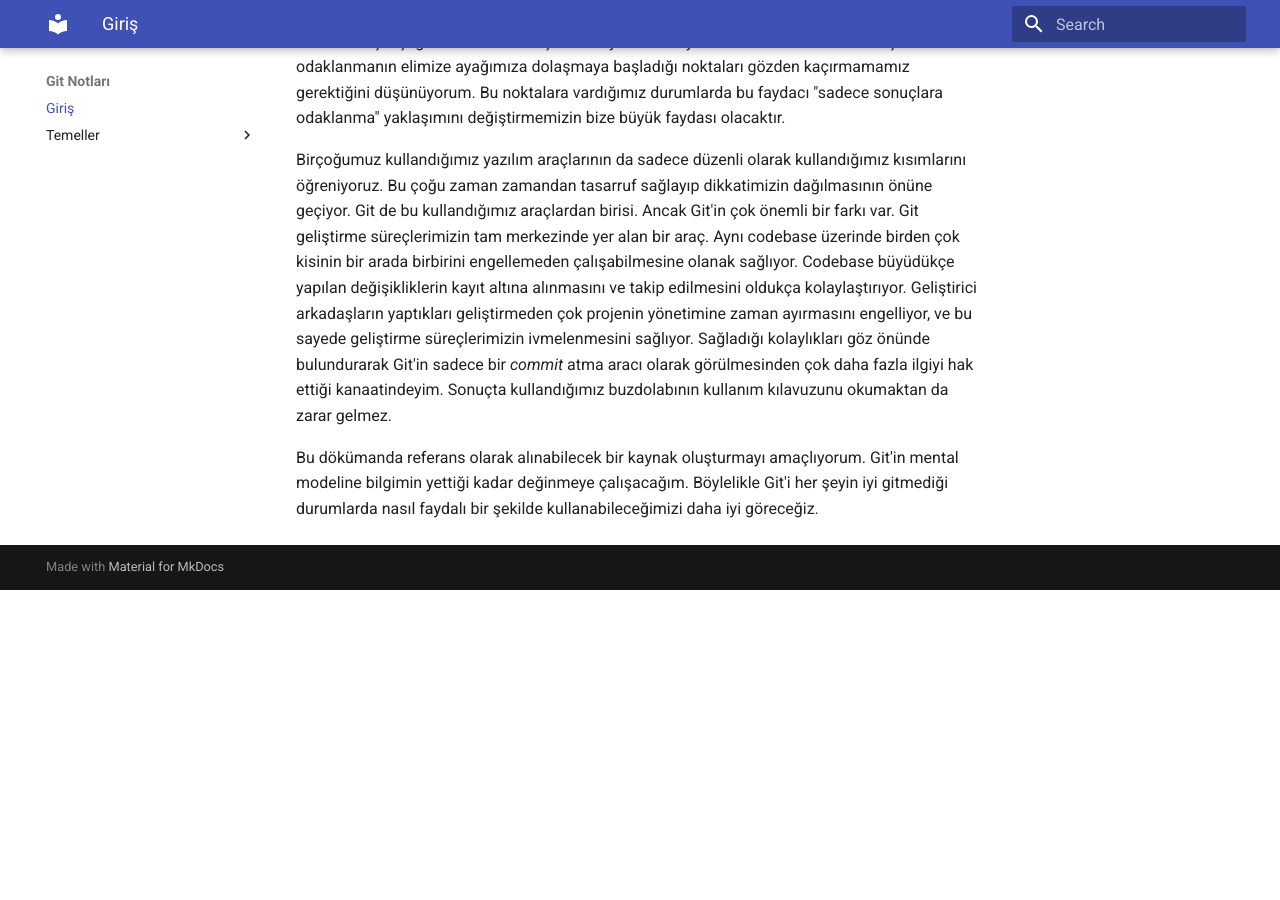
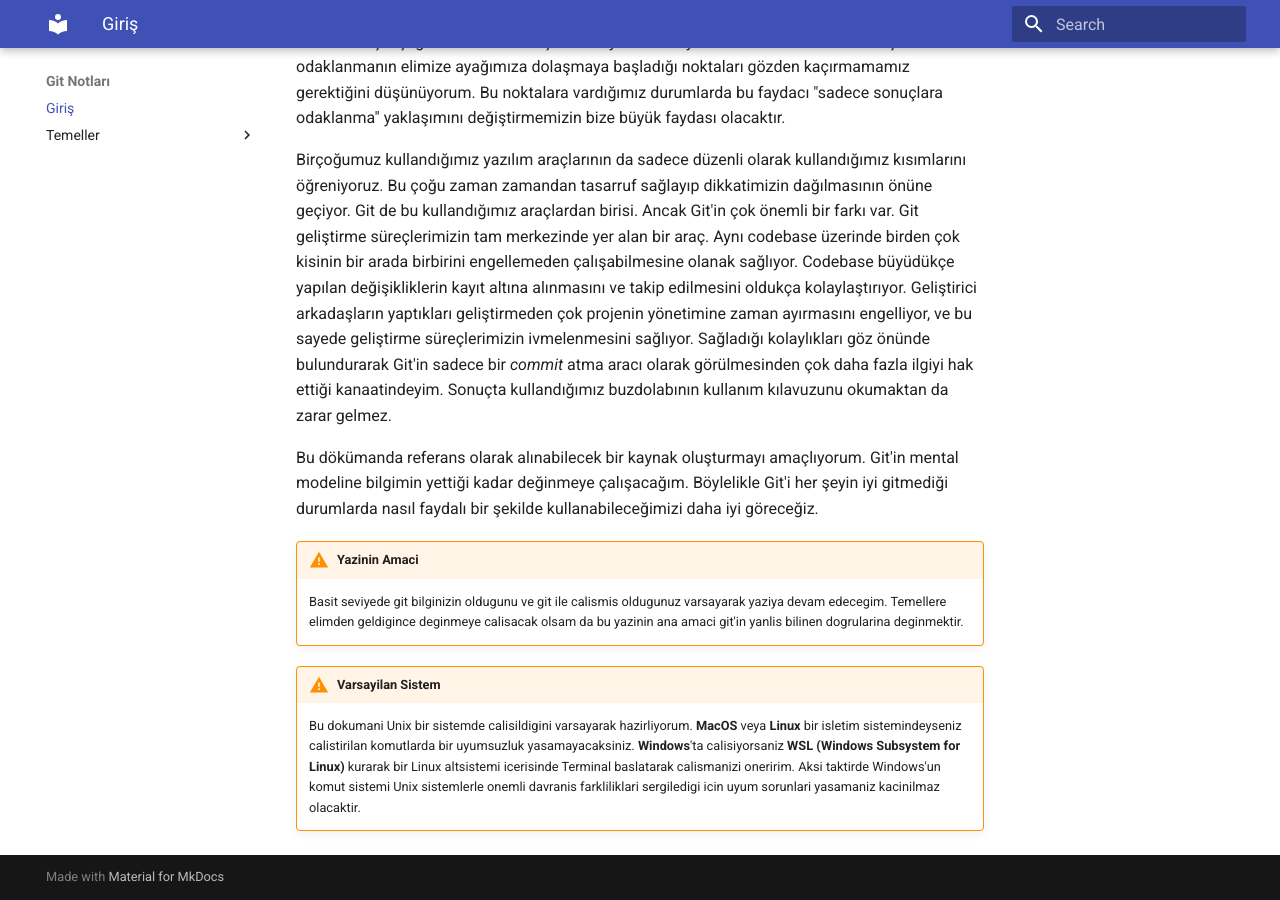
Before and after one commit to buravc/git-kilavuzu, an MkDocs documentation site: the page built from docs/index.md, in a window 1280 px wide and 900 px high, scrolled down 746 px. Built offline with MkDocs 1.6.1 and Material for MkDocs 9.7.7, drawn with Linux system fonts in a browser that asks for light colours; before the commit the page ends 1336 px from its top, so only the background shows below that.

Commit message:
add warnings to introduction

```diff
--- a/docs/index.md
+++ b/docs/index.md
@@ -9,3 +9,8 @@ Bu sorunu "bilgi yetersizliği" olarak özetleyerek yazıyı noktalayabiliriz, k
 Birçoğumuz kullandığımız yazılım araçlarının da sadece düzenli olarak kullandığımız kısımlarını öğreniyoruz. Bu çoğu zaman zamandan tasarruf sağlayıp dikkatimizin dağılmasının önüne geçiyor. Git de bu kullandığımız araçlardan birisi. Ancak Git'in çok önemli bir farkı var. Git geliştirme süreçlerimizin tam merkezinde yer alan bir araç. Aynı codebase üzerinde birden çok kisinin bir arada birbirini engellemeden çalışabilmesine olanak sağlıyor. Codebase büyüdükçe yapılan değişikliklerin kayıt altına alınmasını ve takip edilmesini oldukça kolaylaştırıyor. Geliştirici arkadaşların yaptıkları geliştirmeden çok projenin yönetimine zaman ayırmasını engelliyor, ve bu sayede geliştirme süreçlerimizin ivmelenmesini sağlıyor. Sağladığı kolaylıkları göz önünde bulundurarak Git'in sadece bir *commit* atma aracı olarak görülmesinden çok daha fazla ilgiyi hak ettiği kanaatindeyim. Sonuçta kullandığımız buzdolabının kullanım kılavuzunu okumaktan da zarar gelmez.
 
 Bu dökümanda referans olarak alınabilecek bir kaynak oluşturmayı amaçlıyorum. Git'in mental modeline bilgimin yettiği kadar değinmeye çalışacağım. Böylelikle Git'i her şeyin iyi gitmediği durumlarda nasıl faydalı bir şekilde kullanabileceğimizi daha iyi göreceğiz.
+
+!!! warning "Yazinin Amaci"
+    Basit seviyede git bilginizin oldugunu ve git ile calismis oldugunuz varsayarak yaziya devam edecegim. Temellere elimden geldigince deginmeye calisacak olsam da bu yazinin ana amaci git'in yanlis bilinen dogrularina deginmektir.
+!!! warning "Varsayilan Sistem"
+    Bu dokumani Unix bir sistemde calisildigini varsayarak hazirliyorum. **MacOS** veya **Linux** bir isletim sistemindeyseniz calistirilan komutlarda bir uyumsuzluk yasamayacaksiniz. **Windows**'ta calisiyorsaniz **WSL (Windows Subsystem for Linux)** kurarak bir Linux altsistemi icerisinde Terminal baslatarak calismanizi oneririm. Aksi taktirde Windows'un komut sistemi Unix sistemlerle onemli davranis farkliliklari sergiledigi icin uyum sorunlari yasamaniz kacinilmaz olacaktir.
```
